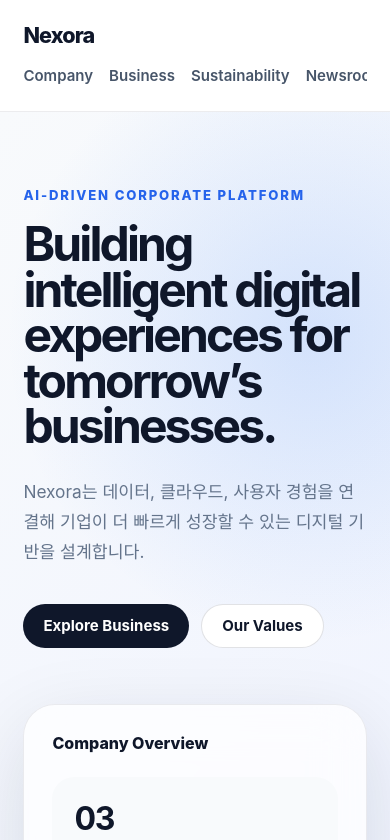
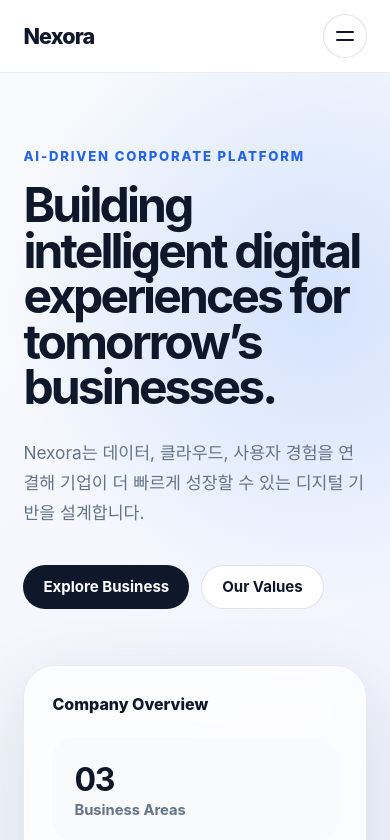
Before and after one commit to bongmyung-ye/nexora-corporate-web, a React (Vite) app in the folder web/: page / in a window 390 px wide. Shown: the top 840 px of the page. Built offline with nearby package versions, Linux system fonts and the light colour scheme.

Commit message:
Improve responsive navigation

```diff
--- a/web/src/App.css
+++ b/web/src/App.css
@@ -6,14 +6,17 @@
   position: sticky;
   top: 0;
   z-index: 20;
+  background: rgba(255, 255, 255, 0.86);
+  border-bottom: 1px solid rgba(15, 23, 42, 0.08);
+  backdrop-filter: blur(18px);
+}
+
+.header-inner {
   display: flex;
   align-items: center;
   justify-content: space-between;
   height: 76px;
   padding: 0 6vw;
-  background: rgba(255, 255, 255, 0.86);
-  border-bottom: 1px solid rgba(15, 23, 42, 0.08);
-  backdrop-filter: blur(18px);
 }
 
 .brand {
@@ -40,6 +43,28 @@
 
 .desktop-nav a:hover {
   color: #0f172a;
+}
+
+.menu-button {
+  display: none;
+  width: 44px;
+  height: 44px;
+  align-items: center;
+  justify-content: center;
+  flex-direction: column;
+  gap: 6px;
+  padding: 0;
+  border: 1px solid rgba(15, 23, 42, 0.12);
+  border-radius: 999px;
+  background: #ffffff;
+  cursor: pointer;
+}
+
+.menu-button span {
+  width: 18px;
+  height: 2px;
+  border-radius: 999px;
+  background: #0f172a;
 }
 
 .header-action,
@@ -320,19 +345,44 @@
 }
 
 @media (max-width: 900px) {
-  .site-header {
-    height: auto;
-    gap: 18px;
-    align-items: flex-start;
-    flex-direction: column;
-    padding: 22px 6vw;
+  .header-inner {
+    position: relative;
+    height: 72px;
+  }
+
+  .menu-button {
+    display: inline-flex;
   }
 
   .desktop-nav {
+    position: absolute;
+    top: 72px;
+    left: 6vw;
+    right: 6vw;
+    display: none;
+    flex-direction: column;
+    align-items: flex-start;
+    gap: 0;
+    padding: 14px;
+    border: 1px solid rgba(15, 23, 42, 0.08);
+    border-radius: 22px;
+    background: rgba(255, 255, 255, 0.96);
+    box-shadow: 0 18px 50px rgba(15, 23, 42, 0.12);
+    backdrop-filter: blur(18px);
+  }
+
+  .desktop-nav.is-open {
+    display: flex;
+  }
+
+  .desktop-nav a {
     width: 100%;
-    gap: 16px;
-    overflow-x: auto;
-    padding-bottom: 4px;
+    padding: 14px 12px;
+    border-radius: 14px;
+  }
+
+  .desktop-nav a:hover {
+    background: #f8fafc;
   }
 
   .header-action {
--- a/web/src/components/Header.tsx
+++ b/web/src/components/Header.tsx
@@ -1,23 +1,48 @@
+import { useState } from "react";
 import { navigationItems } from "../data/site";
 
 export function Header() {
+    const [isMenuOpen, setIsMenuOpen] = useState(false);
+
+    const closeMenu = () => {
+        setIsMenuOpen(false);
+    };
+
     return (
         <header className="site-header">
-            <a className="brand" href="/">
+            <div className="header-inner">
+                <a className="brand" href="/" onClick={closeMenu}>
                     Nexora
                 </a>
 
-            <nav className="desktop-nav" aria-label="Main navigation">
+                <button
+                    className="menu-button"
+                    type="button"
+                    aria-label="Toggle navigation menu"
+                    aria-controls="main-navigation"
+                    aria-expanded={isMenuOpen}
+                    onClick={() => setIsMenuOpen((current) => !current)}
+                >
+                    <span />
+                    <span />
+                </button>
+
+                <nav
+                    id="main-navigation"
+                    className={`desktop-nav ${isMenuOpen ? "is-open" : ""}`}
+                    aria-label="Main navigation"
+                >
                     {navigationItems.map((item) => (
-                    <a key={item.href} href={item.href}>
+                        <a key={item.href} href={item.href} onClick={closeMenu}>
                             {item.label}
                         </a>
                     ))}
                 </nav>
 
-            <a className="header-action" href="#contact">
+                <a className="header-action" href="#contact" onClick={closeMenu}>
                     Contact
                 </a>
+            </div>
         </header>
     );
 }
```
Lines whose indentation alone changed are shown as unchanged.
